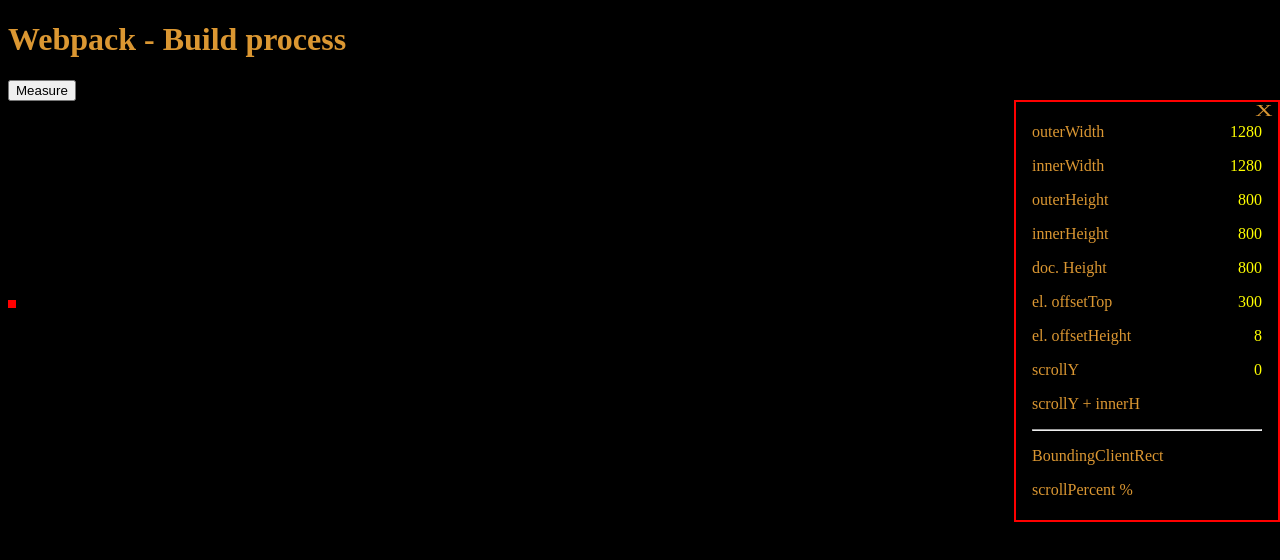
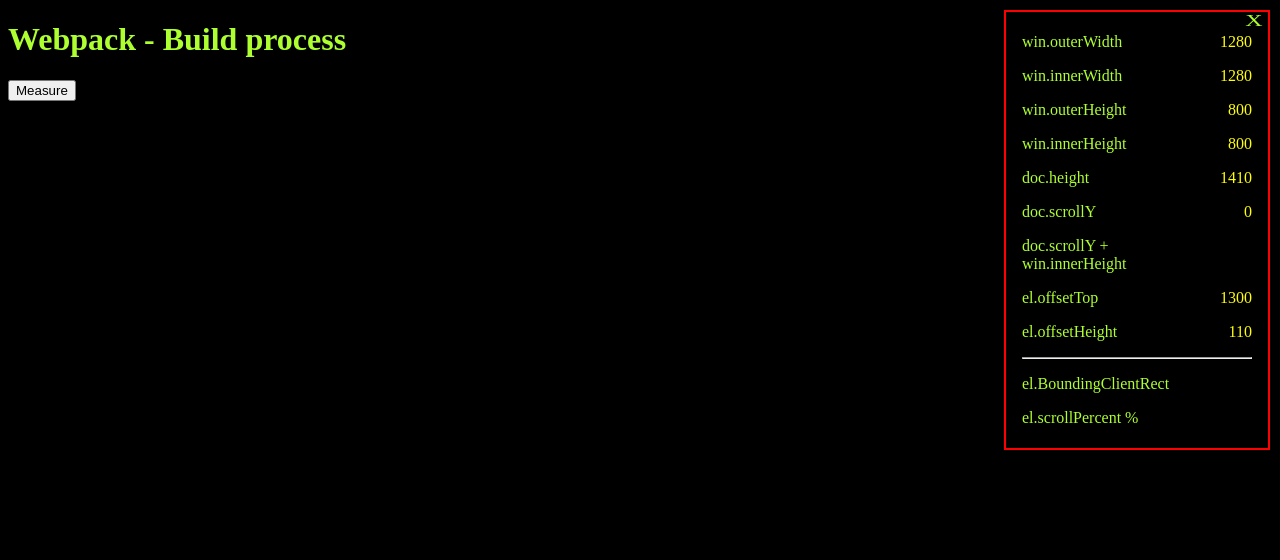
Before and after one commit to Marek-Jeziorski/03---webpack-build-process, a website built with webpack: page src/docs/index.html in a window 1280 px wide. Both pictures are taken after a click on the button "Measure". Shown: the top 560 px of the page. Built offline with nearby package versions, Linux system fonts and the light colour scheme.

Commit message:
measure-box improvement

```diff
--- a/src/assets/scripts/Measure.js
+++ b/src/assets/scripts/Measure.js
@@ -109,18 +109,18 @@
       `
     <div class="measure">
       <div class="measure__close">X</div>
-      <p>outerWidth <span id="outerWidth"></span></p>
-      <p>innerWidth <span id="innerWidth"></span></p>
-      <p>outerHeight <span id="outerHeight"></span></p>
-      <p>innerHeight <span id="innerHeight"></span></p>
-      <p>doc. Height <span id="documentHeight"></span></p>
-      <p>el. offsetTop <span id="el-offsetTop"></span></p>
-      <p>el. offsetHeight <span id="el-offsetHeight"></span></p>
-      <p>scrollY <span id="scrollY"></span></p>
-      <p>scrollY + innerH <span id="sh"></span></p>
+      <p>win.outerWidth <span id="outerWidth"></span></p>
+      <p>win.innerWidth <span id="innerWidth"></span></p>
+      <p>win.outerHeight <span id="outerHeight"></span></p>
+      <p>win.innerHeight <span id="innerHeight"></span></p>
+      <p>doc.height <span id="documentHeight"></span></p>
+      <p>doc.scrollY <span id="scrollY"></span></p>
+      <p>doc.scrollY + <br> win.innerHeight <span id="sh"></span></p>
+      <p>el.offsetTop <span id="el-offsetTop"></span></p>
+      <p>el.offsetHeight <span id="el-offsetHeight"></span></p>
       <hr />
-      <p>BoundingClientRect</p>
-      <p>scrollPercent %<span id="scrollPercent"> </span></p>
+      <p>el.BoundingClientRect</p>
+      <p>el.scrollPercent %<span id="scrollPercent"> </span></p>
       <p id="demo"></p>
     </div>
     `
--- a/src/assets/styles/_global.css
+++ b/src/assets/styles/_global.css
@@ -1,10 +1,5 @@
 body {
   background-color: black;
-  color: rgb(219, 151, 50);
+  color: greenyellow;
   font-size: 1rem;
 }
-
-#measureME {
-  position: absolute;
-  top: 300px;
-}
--- a/src/assets/styles/_measure.css
+++ b/src/assets/styles/_measure.css
@@ -1,13 +1,8 @@
-#measureME {
-  border: 4px dashed red;
-}
-
 .measure {
   position: fixed;
   z-index: 1000;
-  top: 100px;
-  right: 0;
-
+  top: 10px;
+  right: 10px;
   min-width: 230px;
   padding: 5px 16px;
   background-color: rgba(0, 0, 0, 0.479);
--- /dev/null
+++ b/src/assets/styles/_measureME.css
@@ -0,0 +1,8 @@
+#measureME {
+  position: absolute;
+  top: 1300px;
+  left: 600px;
+  width: 100px;
+  height: 100px;
+  border: 5px dashed red;
+}
--- a/src/assets/styles/styles.css
+++ b/src/assets/styles/styles.css
@@ -1,2 +1,3 @@
 @import "_global";
 @import "_measure";
+@import "_measureME";
--- a/src/docs/index.html
+++ b/src/docs/index.html
@@ -4,7 +4,7 @@
     <meta charset="UTF-8" />
     <meta http-equiv="X-UA-Compatible" content="IE=edge" />
     <meta name="viewport" content="width=device-width, initial-scale=1.0" />
-    <title>Webpack - Develop - Building !!!</title>
+    <title>Webpack - Develop - Building</title>
   </head>
   <body>
     <h1>Webpack - Build process</h1>
```
